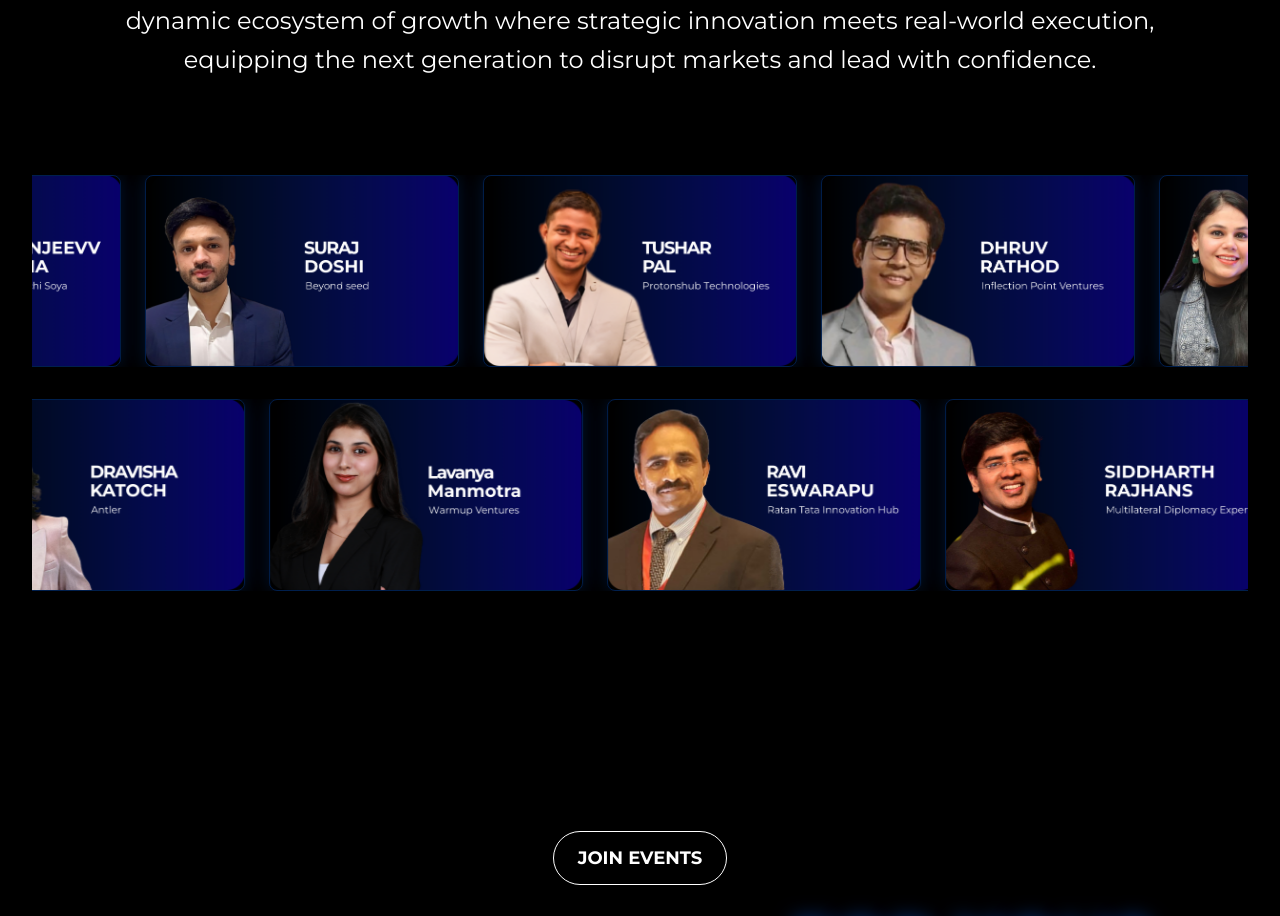
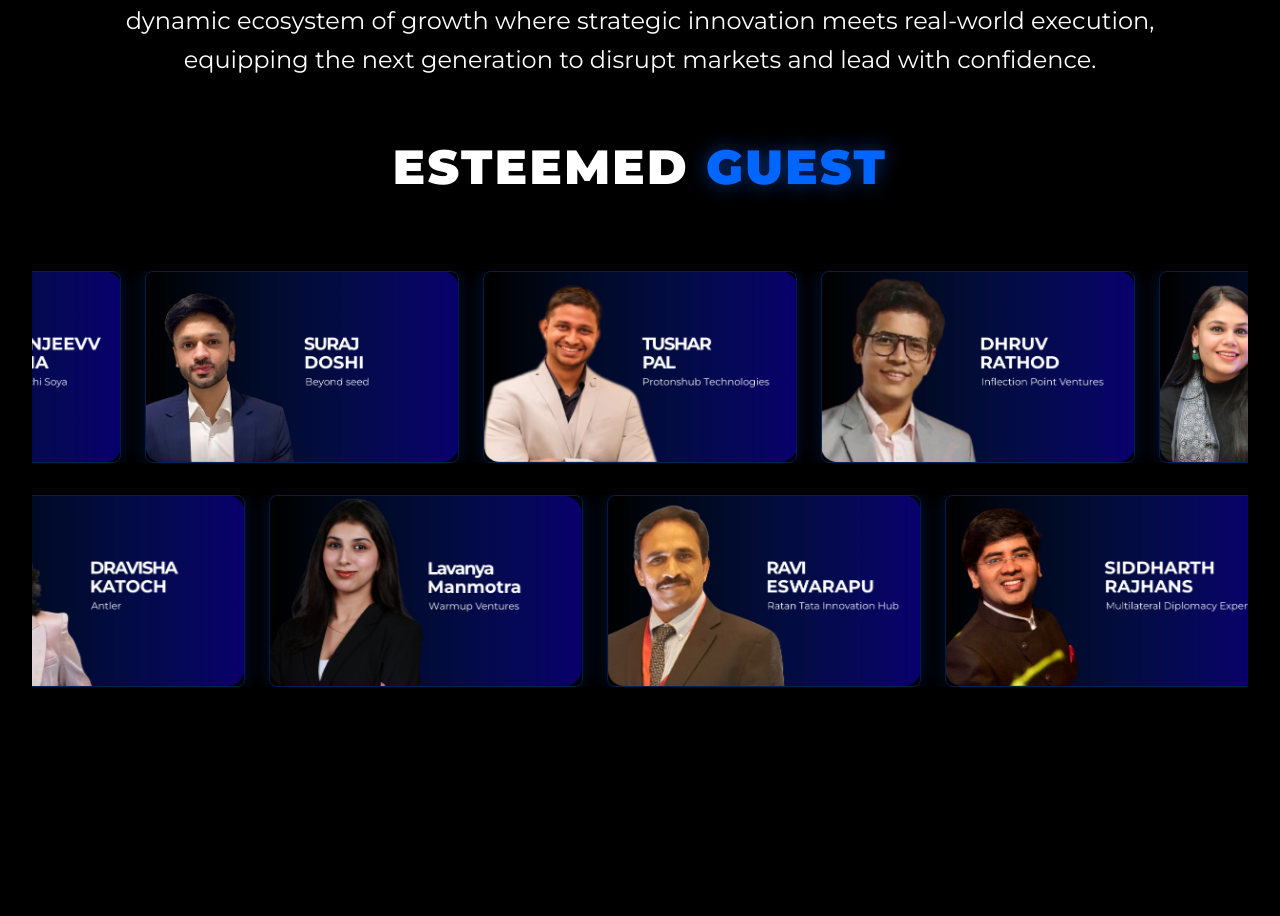
Before and after one commit to Ansh-mick27/AIIHFound_E_summit, a Next.js app: page / in a window 1280 px wide. Shown: the part 1280-2196 px from the top of the page. Built offline with nearby package versions, Linux system fonts and the light colour scheme.

Commit message:
Add ESTEEMED GUEST heading above speakers grid

```diff
--- a/src/components/AboutESummit.tsx
+++ b/src/components/AboutESummit.tsx
@@ -108,6 +108,21 @@ export default function AboutESummit() {
                     the next generation to disrupt markets and lead with confidence.
                 </motion.p>
 
+                {/* Esteemed Guest Heading */}
+                <motion.h3
+                    initial={{ opacity: 0, y: 20 }}
+                    whileInView={{ opacity: 1, y: 0 }}
+                    viewport={{ once: true }}
+                    transition={{ duration: 0.6, delay: 0.3 }}
+                    className="text-4xl md:text-5xl font-black text-center mb-12 uppercase"
+                    style={{
+                        fontFamily: 'var(--font-montserrat)',
+                        letterSpacing: '0.05em'
+                    }}
+                >
+                    ESTEEMED <span className="text-glow-cobalt">GUEST</span>
+                </motion.h3>
+
                 {/* Animated Rows Section */}
                 <div className="flex flex-col gap-8 overflow-hidden py-8">
                     {/* Top Row - Seamless Scroll Right */}
```
